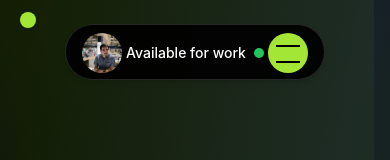
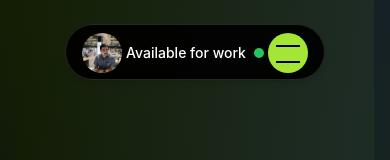
Before and after one commit to Fab785/Portfolio, a React (Create React App) app: page /#/projects in a window 390 px wide. Shown: the top 160 px of the page. Built offline with nearby package versions, Linux system fonts and the light colour scheme.

Commit message:
dot removed for smartphones

```diff
--- a/src/pages/AllProjects.jsx
+++ b/src/pages/AllProjects.jsx
@@ -101,7 +101,8 @@ export default function AllProjects() {
         `,
       }}
     >
-      {/* Floating cursor */}
+      {/* Floating cursor (desktop only) */}
+{window.innerWidth >= 768 && (
   <div
     className={`fixed flex items-center justify-center rounded-full transition-all duration-200 ease-out
                 pointer-events-none z-[9999]
@@ -116,6 +117,8 @@ export default function AllProjects() {
   >
     {hoveredProject && <ArrowUpRight className="w-6 h-6" />}
   </div>
+)}
+
 
       {/* Header */}
       <div className="w-full max-w-7xl mt-32 mb-12 text-left relative z-10">
```
Lines whose indentation alone changed are shown as unchanged.
